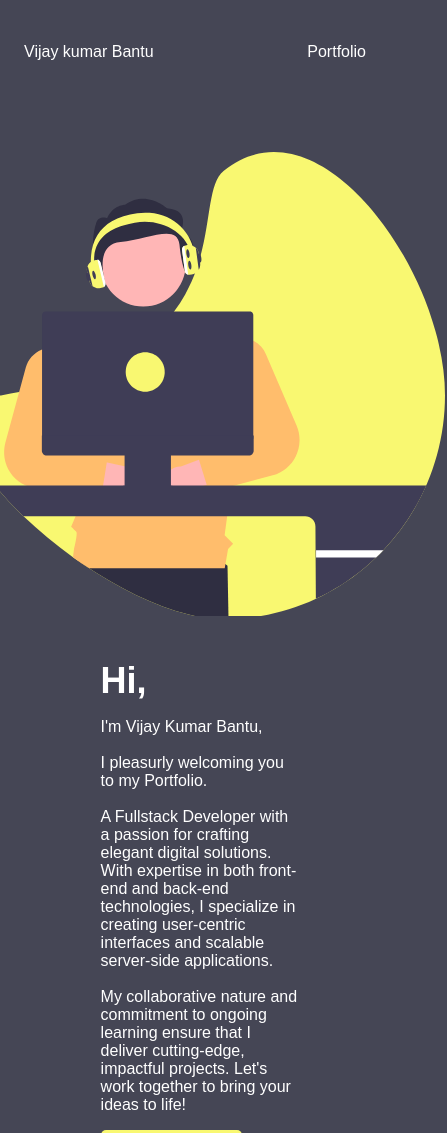
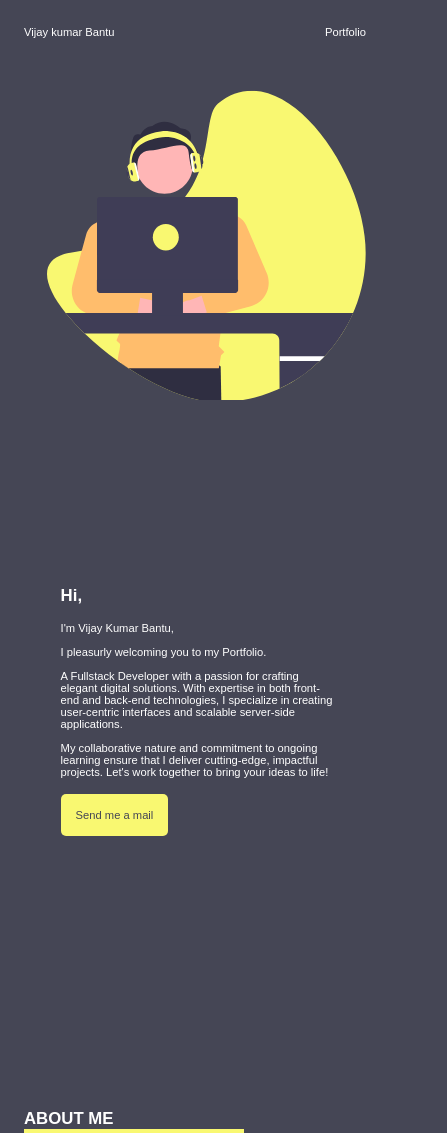
Before and after one commit to Vijay-kumar-bantu/portfolio, a plain HTML site: page index.html in a window 390 px wide. Shown: the top 1133 px of the page, 447 px wide, since content can reach past the window. Drawn offline with Linux system fonts and the light colour scheme; a web font is replaced by a local one.

Commit message:
second commit

```diff
--- a/style.css
+++ b/style.css
@@ -47,9 +47,8 @@ section {
 }
 
 .home > div {
-  max-height: 30rem;
   cursor: pointer;
-  max-height: 80vh;
+  height: 80vh;
 }
 
 svg {
@@ -61,7 +60,7 @@ svg {
 .homeContent {
   padding: 2.5rem;
   flex-grow: 1;
-  font-size: 1.5rem;
+  font-size: var(--small-font);
   max-width: 60%;
   color: white;
 }
@@ -148,14 +147,30 @@ footer li {
 }
 
 @media only screen and (max-width: 900px) {
+  :root {
+    --small-font: 0.7rem;
+  }
   header {
+    height: 4rem;
     font-size: var(--medium-font);
+  }
+  body {
+    gap: 1rem;
   }
   .home {
     flex-direction: column;
   }
+
+  .home > div {
+    height: 50vh;
+  }
+
+  svg {
+    height: 20rem;
+    width: 20rem;
+  }
   .homeContent {
-    max-width: 80%;
+    max-width: 100%;
   }
   .skillset {
     grid-template-columns: repeat(2, 1fr);
@@ -170,7 +185,12 @@ footer li {
   .home {
     flex-direction: column;
   }
+
+  .home > div {
+    height: 60vh;
+  }
   .homeContent {
+    padding: 0;
     max-width: 80%;
   }
   .skillset {
```
